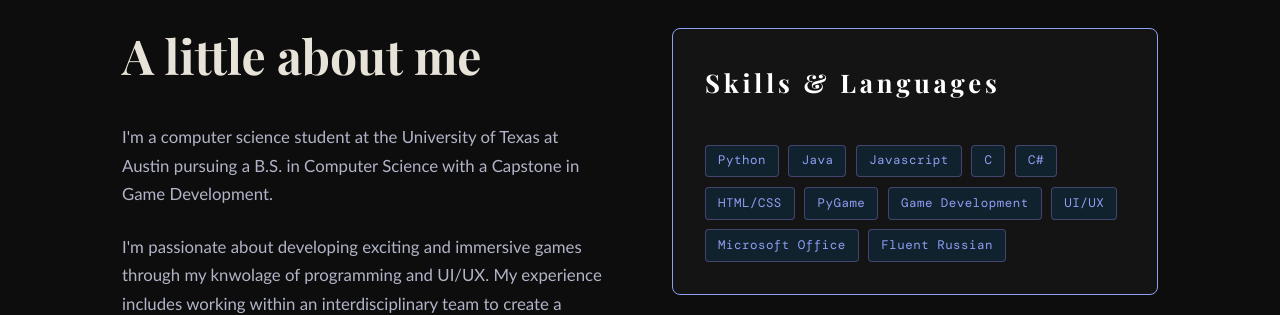
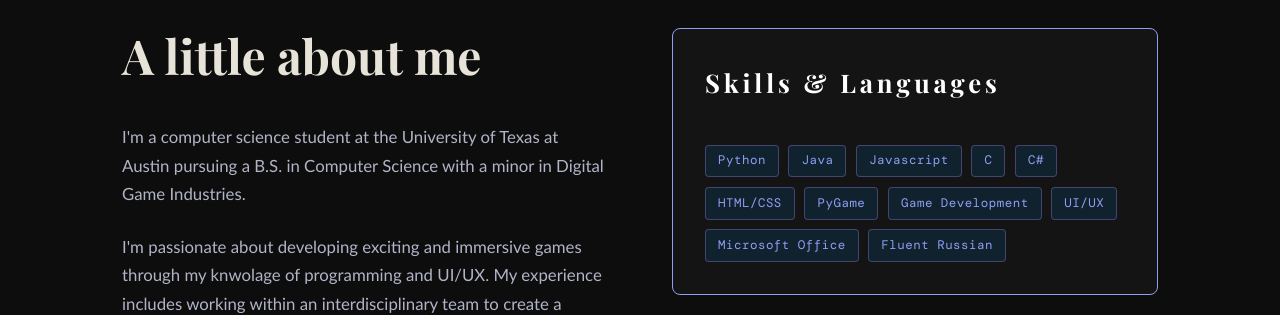
Before and after one commit to mkoscheev321/MariaKoscheevPortfolio, a React (Vite) app: page / in a window 1280 px wide. Shown: the part 900-1215 px from the top of the page. Built offline with nearby package versions, Linux system fonts and the light colour scheme.

Commit message:
add minor

```diff
--- a/src/App.jsx
+++ b/src/App.jsx
@@ -9,7 +9,7 @@ const PORTFOLIO_DATA = {
   name: "Maria Koscheev",
   title: "Junior CS student at The University of Texas at Austin",
   tagline: "",
-  bio: "I'm a computer science student at the University of Texas at Austin pursuing a B.S. in Computer Science with a Capstone in Game Development. ",
+  bio: "I'm a computer science student at the University of Texas at Austin pursuing a B.S. in Computer Science with a minor in Digital Game Industries. ",
   bio2: "I'm passionate about developing exciting and immersive games through my knwolage of programming and UI/UX. " +
     "My experience includes working within an interdisciplinary team to create a historically grounded educational "+
     "video game throughout the course of a semester. This fall semester I will be working on two projects: creating a game adapting a Japanese classic into video game format, " +
```
